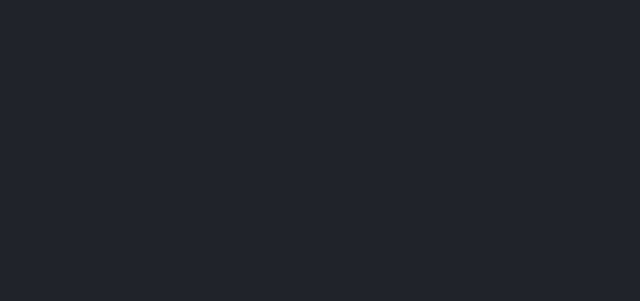
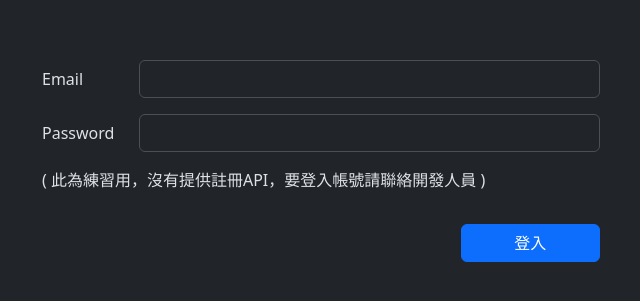
Before and after one commit to AbsintheSung/vue-black, a Vue app: page /login in a window 1280 px wide. Shown: the part 231-532 px from the top of the page, without its empty margins (319-959 px from the left). Built offline with nearby package versions, Linux system fonts and the light colour scheme.

Commit message:
fert:建立登入畫面內容

```diff
--- a/src/views/LoginView.vue
+++ b/src/views/LoginView.vue
@@ -1,5 +1,29 @@
 <script setup></script>
 <template>
-  <div class="container"></div>
+  <div class="container vh-100 d-flex justify-content-center align-items-center">
+    <form class="w-50 mx-auto d-flex flex-column" @submit.prevent>
+      <div class="row mb-3">
+        <label for="inputEmail3" class="col-sm-2 col-form-label">Email</label>
+        <div class="col-sm-10">
+          <input type="email" class="form-control" id="inputEmail3" />
+        </div>
+      </div>
+      <div class="row mb-3">
+        <label for="inputPassword3" class="col-sm-2 col-form-label">Password</label>
+        <div class="col-sm-10">
+          <input type="password" class="form-control" id="inputPassword3" />
+        </div>
+      </div>
+      <div class="row mb-3">
+        <p class="col-12">( 此為練習用，沒有提供註冊API，要登入帳號請聯絡開發人員 )</p>
+      </div>
+      <div class="row mb-3">
+        <div class="col-12 text-end">
+          <button type="submit" class="w-25 btn btn-primary d-none d-md-inline-block">登入</button>
+          <button type="submit" class="btn btn-primary w-100 d-md-none">登入</button>
+        </div>
+      </div>
+    </form>
+  </div>
 </template>
 <style scoped></style>
```
